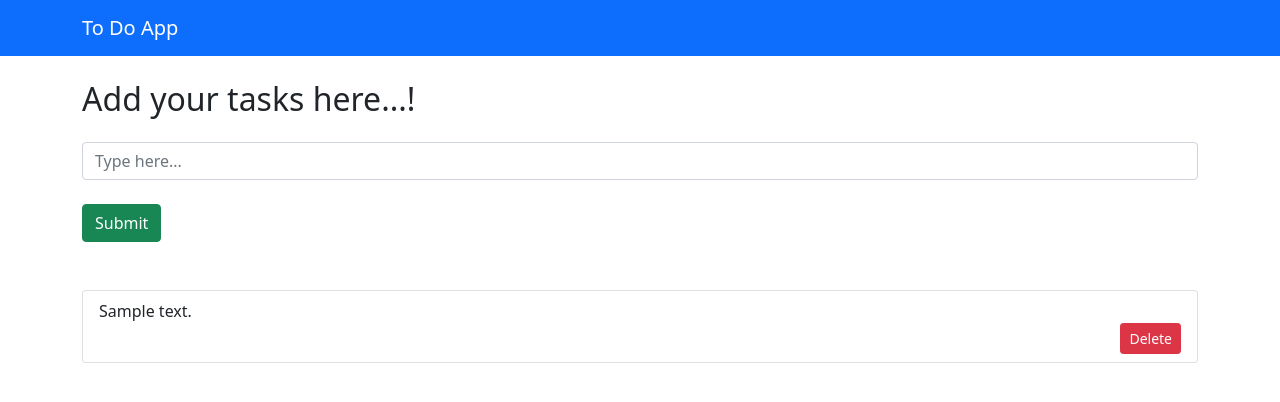
After one commit to pranit-yawalkar/to_do_app_using_django, a Django app: template templates/to_do_app/index.html in a window 1280 px wide. The commit adds this page. Shown: the top 402 px of the page. Run offline with Django 3.2, Linux system fonts and the light colour scheme; the template is opened without the code that fills it: most values are stand-ins (such as "Sample title", 1, 10 or a date in 2020).

Commit message:
add create and delete task functionality

```diff
--- a/templates/base.html
+++ b/templates/base.html
@@ -1,10 +1,28 @@
 <!DOCTYPE html>
+{% load static %}
+
 <html lang="en">
 <head>
     <meta charset="UTF-8">
+    <meta name="viewport" content="width=device-width, initial-scale=1"/>
+    <link href="https://cdn.jsdelivr.net/npm/bootstrap@5.0.2/dist/css/bootstrap.min.css" rel="stylesheet" integrity="sha384-EVSTQN3/azprG1Anm3QDgpJLIm9Nao0Yz1ztcQTwFspd3yD65VohhpuuCOmLASjC" crossorigin="anonymous">
+    <link rel="icon" href="{% static 'favicon.ico' %}">
     <title>To Do App</title>
 </head>
 <body>
-    <h1>Hello </h1>
+    <nav class="navbar navbar-dark bg-primary">
+        <div class="container-md">
+             <a class="navbar-brand" href="/">To Do App</a>
+        </div>
+    </nav>
+
+    <div class="container">
+        {% block content %}
+
+        {% endblock content %}
+    </div>
+    <script src="https://cdn.jsdelivr.net/npm/bootstrap@5.0.2/dist/js/bootstrap.bundle.min.js" integrity="sha384-MrcW6ZMFYlzcLA8Nl+NtUVF0sA7MsXsP1UyJoMp4YLEuNSfAP+JcXn/tWtIaxVXM" crossorigin="anonymous"></script>
+    <script src="https://cdn.jsdelivr.net/npm/@popperjs/core@2.9.2/dist/umd/popper.min.js" integrity="sha384-IQsoLXl5PILFhosVNubq5LC7Qb9DXgDA9i+tQ8Zj3iwWAwPtgFTxbJ8NT4GN1R8p" crossorigin="anonymous"></script>
+    <script src="https://cdn.jsdelivr.net/npm/bootstrap@5.0.2/dist/js/bootstrap.min.js" integrity="sha384-cVKIPhGWiC2Al4u+LWgxfKTRIcfu0JTxR+EQDz/bgldoEyl4H0zUF0QKbrJ0EcQF" crossorigin="anonymous"></script>
 </body>
 </html>
--- /dev/null
+++ b/templates/to_do_app/index.html
@@ -0,0 +1,32 @@
+{% extends 'base.html' %}
+
+{% block content %}
+    <div class="row mt-4">
+        <div class="col">
+            <h2 class="mb-4">Add your tasks here...!</h2>
+            <form class="form-inline" action="add_todo/" method="post">
+                {% csrf_token %}
+                <input type="text" name="content" class="form-control mb-4 mr-sm-2" placeholder="Type here...">
+                <button type="button" class="btn btn-success mb-4">Submit</button>
+            </form>
+        </div>
+    </div>
+
+    <div class="row mt-4">
+        <div class="col">
+            <ul class="list-group">
+                {% for todo_item in todo_items %}
+                    <li class="list-group-item" aria-current="true">
+                        {{ todo_item.text }}
+                        <form action="delete_todo/{{ todo_item.id }}/" method="post">
+                            {% csrf_token %}
+                            <div class="float-end">
+                                <button class="btn btn-sm btn-danger">Delete</button>
+                            </div>
+                        </form>
+                    </li>
+                {% endfor %}
+            </ul>
+        </div>
+    </div>
+{% endblock content %}
--- a/to_do_app/settings.py
+++ b/to_do_app/settings.py
@@ -39,6 +39,7 @@ INSTALLED_APPS = [
     'django.contrib.sessions',
     'django.contrib.messages',
     'django.contrib.staticfiles',
+    'to_do_app',
 ]
 
 MIDDLEWARE = [
@@ -107,7 +108,7 @@ AUTH_PASSWORD_VALIDATORS = [
 
 LANGUAGE_CODE = 'en-us'
 
-TIME_ZONE = 'UTC'
+TIME_ZONE = 'Asia/Kolkata'
 
 USE_I18N = True
 
@@ -120,6 +121,9 @@ USE_TZ = True
 # https://docs.djangoproject.com/en/3.2/howto/static-files/
 
 STATIC_URL = '/static/'
+STATICFILES_DIRS = (
+    os.path.join(BASE_DIR, 'static'),
+)
 
 # Default primary key field type
 # https://docs.djangoproject.com/en/3.2/ref/settings/#default-auto-field
```
Also changed, not shown: to_do_app/urls.py (+8 -1 lines), to_do_app/views.py (+16 -1 lines), db.sqlite3, static/favicon.ico (added).
